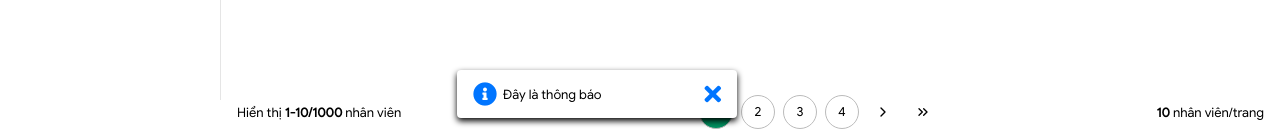
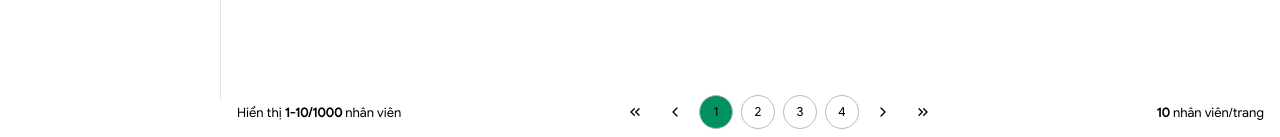
Before and after one commit to ngocdinh2108/MISA.CUKCUK.VUE, a Vue app: page /employee-list in a window 1280 px wide. Shown: the part 700-837 px from the top of the page. Built offline with nearby package versions, Linux system fonts and the light colour scheme; no server answers; what vue-sweetalert2 would draw is missing.

Commit message:
02:12 25.06.2021

```diff
--- a/package.json
+++ b/package.json
@@ -12,6 +12,7 @@
     "core-js": "^3.6.5",
     "sweetalert2": "^11.0.18",
     "vue": "^2.6.11",
+    "vue-jquery": "^1.0.6",
     "vue-router": "^3.5.1",
     "vue-sweetalert2": "^4.3.1"
   },
--- a/src/css/toast.css
+++ b/src/css/toast.css
@@ -1,7 +1,7 @@
-.toast-detail{
-    position: relative;
-    right: -220px;
-    top: -70px;
+.toast-detail {
+    position: absolute;
+    right: 20px;
+    top: calc(100% - 66px);
     height: 48px;
     border-radius: 4px;
     width: 280px;
@@ -11,22 +11,27 @@
     align-items: center;
     box-shadow: 0 3px 6px #000000;
     justify-content: space-between;
+    opacity: 0.84;
 }
 
-.toast-detail-left{
+.toast-detail-left {
     margin-left: 16px;
     display: flex;
     align-items: center;
 }
 
-.toast-detail-right{
+.toast-detail-right {
     margin-right: 16px;
 }
 
-.toast-content{
+.toast-content {
     margin-left: 6px;
 }
 
-i{
+.icon-toast {
     font-size: 24px;
 }
+
+.m-hidden {
+    display: none;
+}
--- a/src/views/common/DialogDetail.vue
+++ b/src/views/common/DialogDetail.vue
@@ -232,6 +232,9 @@ export default {
       isHide: true,
       employee: {},
       dialogMode: "",
+      colorToast: "#019160",
+      contentToast: "Thêm mới thành công",
+      iconToast: "fas fa-check-circle"
     };
   },
   // Ngay khi được khởi tạo, component DialogDetail sẽ thực hiện các nhiệm vụ bên trong hàm created()
@@ -284,7 +287,13 @@ export default {
           .post("http://cukcuk.manhnv.net/v1/Employees", this.employee)
           .then((res) => {
             console.log(res);
-            alert('Thêm thành công');
+            // Nếu như thêm thành công, gửi sự kiện cho component ToastMessenger để hiển thị thông báo
+            eventBus.$emit("showToastMessenger", this.iconToast, this.contentToast, this.colorToast);
+            // Load lại dữ liệu
+
+            // Đóng dialog-detail
+            this.isHide = true;
+
           })
           .catch((res) => {
             console.log(res);
--- a/src/views/common/ToastMessenger.vue
+++ b/src/views/common/ToastMessenger.vue
@@ -1,30 +1,45 @@
 <template>
-  <div class="toast-detail">
+  <div :class="[toastDetail, { 'm-hidden': isHide }]">
     <div class="toast-detail-left">
       <div class="toast-icon">
-        <i
-          :style="{color: color}"
-          :class="[icon]"
-        ></i>
+        <i :style="{ color: color }" :class="[icon, iconToast]"></i>
       </div>
-      <div class="toast-content">{{content}}</div>
+      <div class="toast-content">{{ content }}</div>
     </div>
 
     <div class="toast-detail-right">
-      <div class="toast-close"><i :style="{color: color}" class="fas fa-times"></i></div>
+      <div class="toast-close">
+        <i :style="{ color: color }" class="icon-toast fas fa-times"></i>
+      </div>
     </div>
   </div>
 </template>
 
 <script>
+import { eventBus } from '../../main';
 export default {
-    data() {
-        return {
-            icon: "fas fa-info-circle",
-            content: "Đây là thông báo",
-            color: "#0075FF"
-        }
-    },
+  data() {
+    return {
+      isHide: true,
+      toastDetail: "toast-detail",
+      iconToast: "icon-toast",
+      icon: "fas fa-info-circle",
+      content: "Đây là thông báo",
+      color: "#0075FF",
+    };
+  },
+  created(){
+    /**
+     * Lắng nghe sự kiện hiển thị ToastMessenger được gửi từ component DialogDetail
+     * DNDINH 25.06.2021
+     */
+    eventBus.$on("showToastMessenger", (iconToast, contentToast, colorToast) => {
+      this.icon = iconToast,
+      this.content = contentToast,
+      this.color = colorToast,
+      this.isHide = false
+    })
+  }
 };
 </script>
 
```
Also changed, not shown: 1 other file (tests, documents, lock files or other folders).
